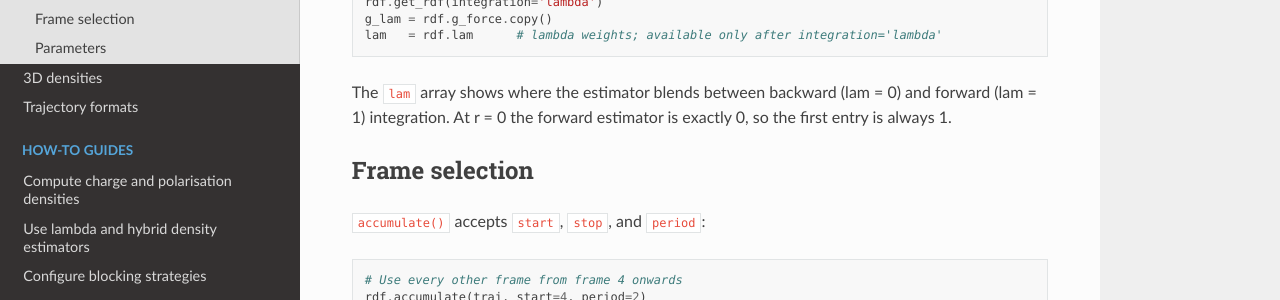
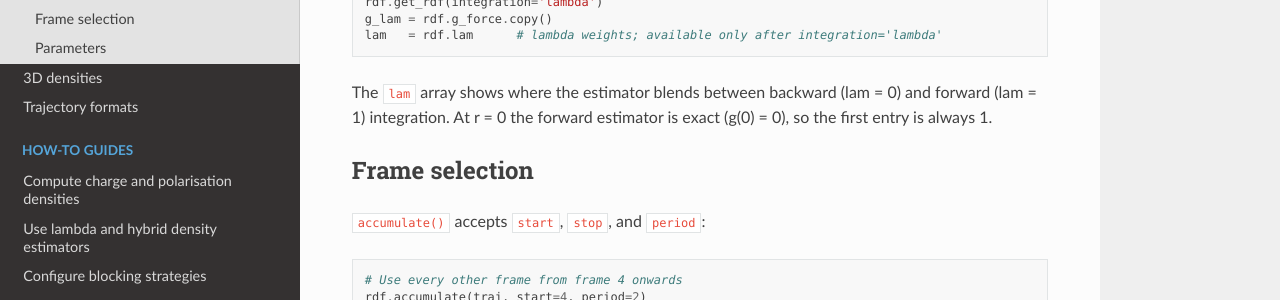
Before and after one commit to user200000/revelsmd, a Sphinx documentation site: the page built from docs/source/tutorials/first-rdf.md, in a window 1280 px wide and 900 px high, scrolled down 2093 px. Shown: the part 175-475 px from the top of the window. Built offline with Sphinx 7.4.7 and the Read the Docs theme 3.1.0, drawn with Linux system fonts in a browser that asks for light colours; some of the changed text lies outside the part shown.

Commit message:
Describe r as bin edges, and state the r = 0 case wherever lambda is
- RDF.r was documented as bin centres; it holds the bin edges
  0, delr, ..., rmax at which g(r) is reported. The class docstring, the
  r property, the export how-to and the first-RDF tutorial now say so,
  and the binning helpers say bin j is [bins[j], bins[j+1]).
- The zero-variance fallback of lambda = 0 for RDFs applies at r > 0;
  variance-reduction.md and architecture.md now say so. The reason for
  lambda(0) = 1 is that the forward estimator is exact there (g(0) = 0).
- The estimator functions' docstrings say what scaled holds, including
  the overflow bin, and that the result is one point shorter.
- The lambda invariant tests use the reported grid r_k throughout, and
  their region test now also checks k = 0. The one-pair test checks the
  backward step against the forward one.

````diff
--- a/docs/source/tutorials/first-rdf.md
+++ b/docs/source/tutorials/first-rdf.md
@@ -46,7 +46,7 @@
 ```python
 import numpy as np
 
-r       = rdf.r        # bin centres, shape (N,)
+r       = rdf.r        # bin edges 0, delr, ..., rmax, shape (N,)
 g_force = rdf.g_force  # force-based g(r), alias for rdf.g
 g_count = rdf.g_count  # histogram-based g(r)
 ```
@@ -104,8 +104,8 @@
 ```
 
 The `lam` array shows where the estimator blends between backward (lam = 0)
-and forward (lam = 1) integration. At r = 0 the forward estimator is exactly
-0, so the first entry is always 1.
+and forward (lam = 1) integration. At r = 0 the forward estimator is exact
+(g(0) = 0), so the first entry is always 1.
 
 ## Frame selection
 
````
Also changed, not shown: docs/source/explanation/architecture.md (+2 -1 lines), docs/source/explanation/variance-reduction.md (+2 -2 lines), docs/source/how-to/export-results.md (+1 -1 lines), 5 other files.
